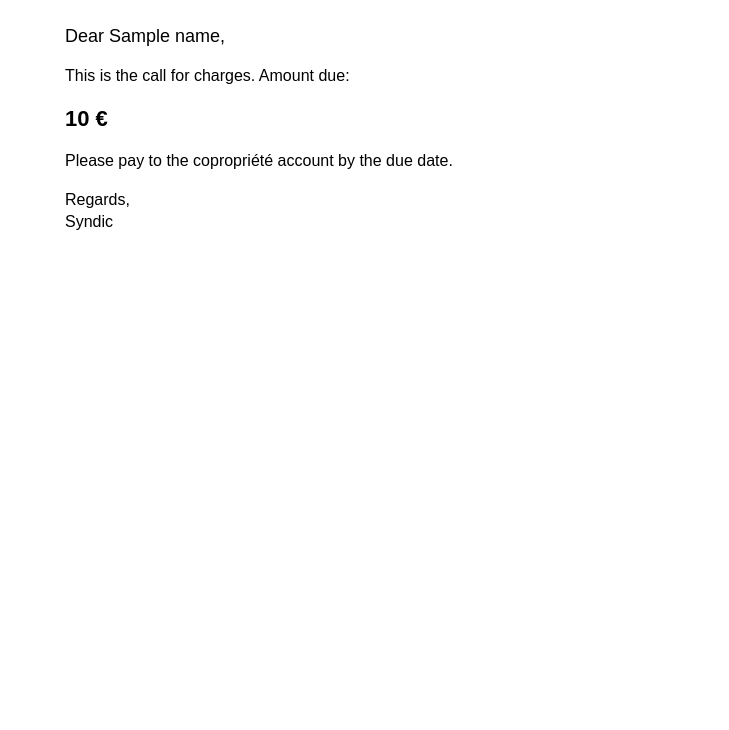
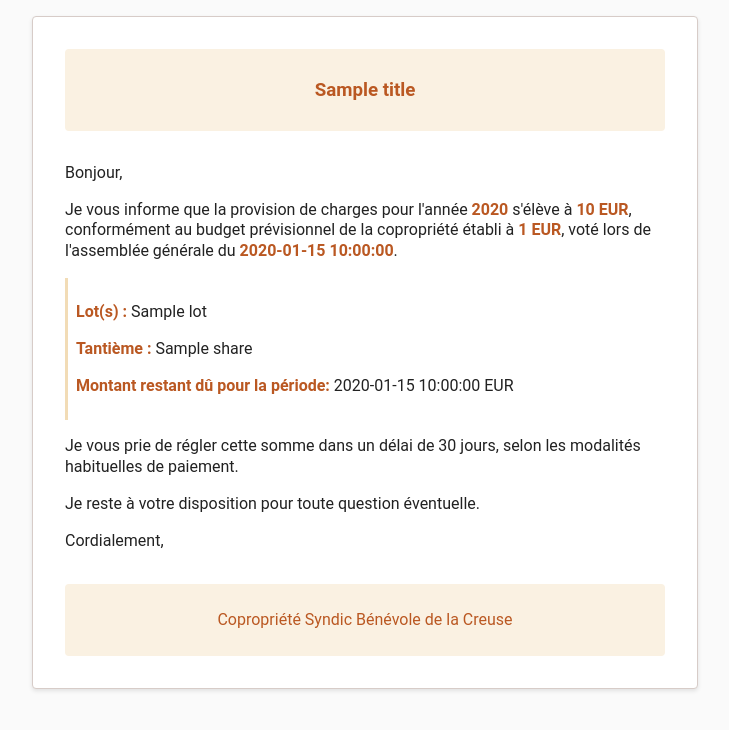
Before and after one commit to juliendms/copro-manager, a Python web app: template templates/invoice.html in a window 1280 px wide. Shown: the top 730 px of the page, without its empty margins (275-1004 px from the left). Run offline with Jinja, Linux system fonts and the light colour scheme; the template is opened without the code that fills it: most values are stand-ins (such as "Sample title", 1, 10 or a date in 2020).

Commit message:
update-v1

```diff
--- a/templates/invoice.html
+++ b/templates/invoice.html
@@ -1,23 +1,68 @@
-<!doctype html>
-<html>
+<!DOCTYPE html>
+<html lang="fr">
 <head>
-  <meta charset="utf-8">
-  <meta name="viewport" content="width=device-width">
-  <title>Appel de charges</title>
-  <style>
-    body { font-family: Arial, sans-serif; line-height:1.4; }
-    .container { max-width:600px; margin:0 auto; padding:16px; }
-    .header { font-size:18px; margin-bottom:12px; }
-    .amount { font-size:22px; font-weight:700; color:#000; margin:12px 0; }
-  </style>
+    <meta charset="UTF-8">
+    <meta name="viewport" content="width=device-width, initial-scale=1.0">
+    <title>{{title}}</title>
+    <style>
+        body {
+            font-family: 'Roboto', sans-serif;
+            background-color: #fafafa;
+            color: #222;
+            margin: 0;
+            padding: 0;
+            line-height: 1.3;
+            font-size: 16px;
+        }
+        .container {
+            max-width: 600px;
+            margin: 16px auto;
+            background-color: #FFFFFF;
+            box-shadow: 0 2px 4px rgba(0, 0, 0, 0.1);
+            padding: 32px;
+            border: 1px solid #D7CCC8; /* Pierre dorée */
+            border-radius: 4px;
+        }
+        .header, .footer {
+            color: #ba5822; /* Brun foncé */
+            background-color: #faf1e2; /* Beige léger */
+            padding: 10px 20px;
+            text-align: center;
+            border-radius: 4px;
+        }
+        .content {
+            padding: 16px 0;
+        }
+        .content strong {
+            color: #ba5822; /* Orange brûlé */
+        }
+        .highlight {
+            padding: 8px;
+            border-left: 3px solid #f2dcb6;
+            margin: 10px 0;
+        }
+    </style>
 </head>
 <body>
-  <div class="container">
-    <div class="header">Dear {{ name }},</div>
-    <p>This is the call for charges. Amount due: </p>
-    <div class="amount">{{ amount }} &euro;</div>
-    <p>Please pay to the copropriété account by the due date.</p>
-    <p>Regards,<br/>Syndic</p>
-  </div>
+    <div class="container">
+        <div class="header">
+            <h3>{{title}}</h3>
+        </div>
+        <div class="content">
+            <p>Bonjour,</p>
+            <p>Je vous informe que la provision de charges pour l'année <strong>{{year}}</strong> s'élève à <strong>{{yearly_amount}} EUR</strong>, conformément au budget prévisionnel de la copropriété établi à <strong>{{total_budget}} EUR</strong>, voté lors de l'assemblée générale du <strong>{{voting_date}}</strong>.</p>
+            <div class="highlight">
+                <p><strong>Lot(s) :</strong> {{lot}}</p>
+                <p><strong>Tantième :</strong> {{share}}</p>
+                <p><strong>Montant restant dû pour la période:</strong> {{amount_due}} EUR</p>
+            </div>
+            <p>Je vous prie de régler cette somme dans un délai de 30 jours, selon les modalités habituelles de paiement.</p>
+            <p>Je reste à votre disposition pour toute question éventuelle.</p>
+            <p>Cordialement,</p>
+        </div>
+        <div class="footer">
+            <p>Copropriété Syndic Bénévole de la Creuse</p>
+        </div>
+    </div>
 </body>
 </html>
```
Also changed, not shown: app.py (+190 -34 lines), oauth_setup.py (+8 -2 lines), README.md, 1 other file.
